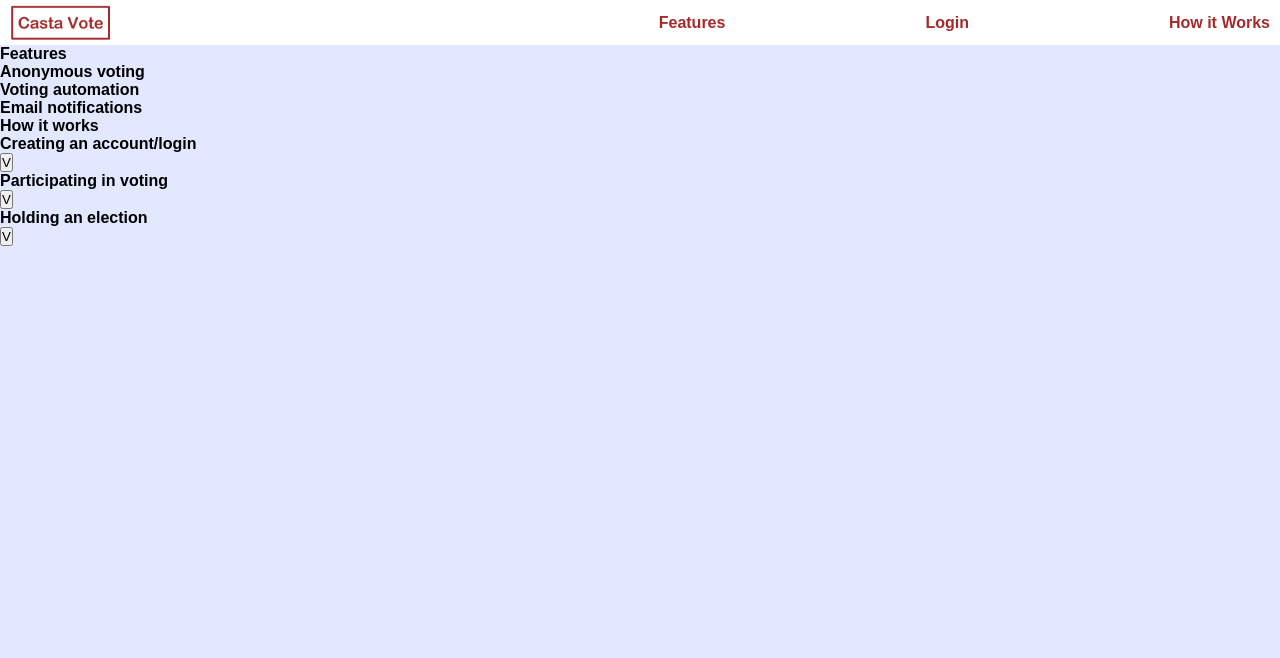
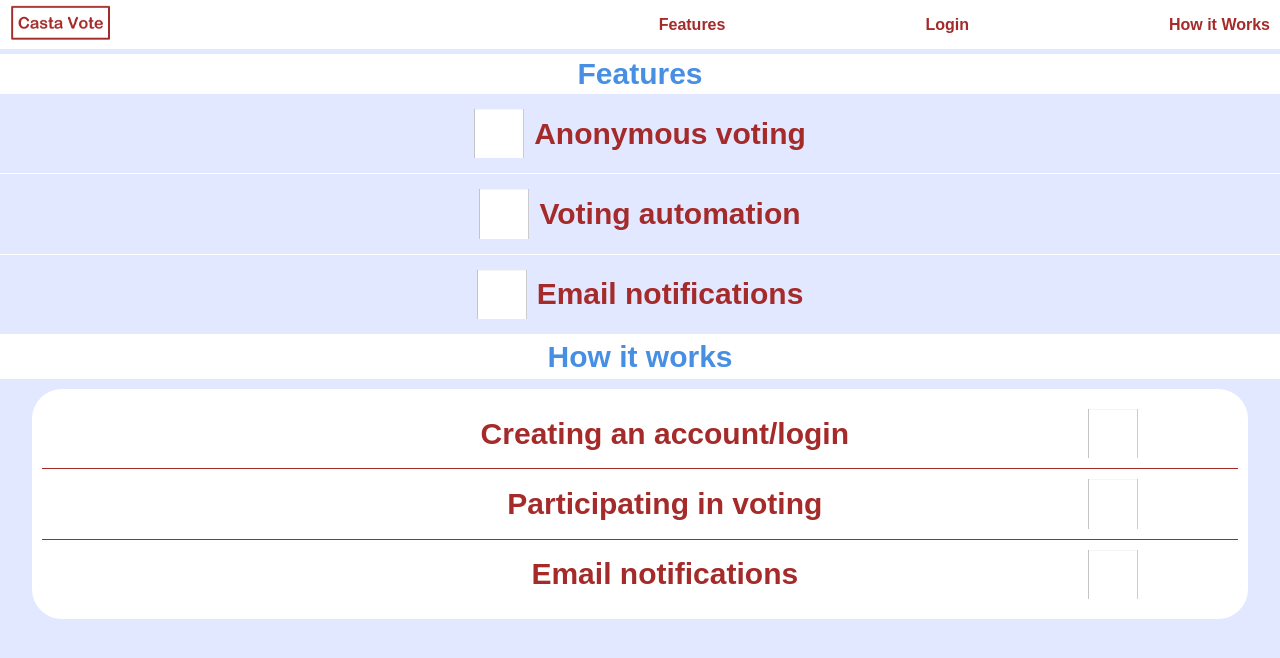
Before and after one commit to chris-wamae/kindledecision, a React (Create React App) app in the folder front-end/: page /features in a window 1280 px wide. Shown: the top 658 px of the page. Built offline with nearby package versions, Linux system fonts and the light colour scheme.

Commit message:
Updated Sign-up page

```diff
--- a/front-end/src/App.js
+++ b/front-end/src/App.js
@@ -1,6 +1,7 @@
 import './App.css';
 import Landingpage from './views/Landingpage';
 import Featurespage from './views/Featurespage';
+import Signup from './views/Signup';
 import { BrowserRouter as Router,Routes,Route } from "react-router-dom";
 
 function App() {
@@ -10,6 +11,7 @@ function App() {
       <Routes>
       <Route exact path="/" element={<Landingpage/>}></Route>
       <Route exact path="/features" element={<Featurespage/>}></Route>
+      <Route exact path="/sign-up" element={<Signup/>}></Route>
       </Routes>
      </Router>
    </>
--- /dev/null
+++ b/front-end/src/components/Authentication.js
@@ -0,0 +1,28 @@
+import "../styles/Authentication.css"
+
+function Authetication({authType, authTitle, passwordHeader, buttonText}) {
+    //authType = Sign up when true and Login when false
+    return (
+        <>
+            <div className="auth-page">
+            <section className="form-change">
+                <button className="form-change-active">Sign up</button>
+                <button className="form-change-inactive">Login</button>
+            </section>
+            <section>
+                <div className="auth-title">{authTitle}</div>
+                <form>
+                    <div>Your email address:</div>
+                    <input placeholder="email address" type="email"></input>
+                    <div>{passwordHeader}</div>
+                    <input type="password" placeholder="password"></input>
+                    <button>{buttonText}</button>
+                </form>
+            </section>
+            </div>
+        </>
+
+    )
+}
+
+export default Authetication;
--- a/front-end/src/components/Navbar.js
+++ b/front-end/src/components/Navbar.js
@@ -10,7 +10,7 @@ function Navbar({navItems}){
     return (
         <>
         <div class="nav-div">
-            <img src="Casta-vote-text.png" id="app-icon"></img>
+            <Link exact to="/"><img src="Casta-vote-text.png" id="app-icon"></img></Link>
             <div class="nav-links">
             {navItems.map(e => {
 
--- /dev/null
+++ b/front-end/src/styles/Authentication.css
@@ -0,0 +1,86 @@
+.auth-page
+{
+display:flex;
+flex-direction:column;
+justify-content:center;
+align-items:center;
+}
+
+.form-change
+{
+margin-top:20px;
+}
+
+.form-change-active
+{
+font-size:25px;
+width:200px;
+border:0px;
+border-bottom:5px solid var(--auburn);
+color:var(--auburn);
+margin-right:2px;
+margin-left:2px;
+font-weight:bold;
+padding:5px;
+}
+
+.form-change-inactive
+{
+font-size:25px;
+width:200px;
+border:0px;
+border-bottom:5px solid lightslategray;
+color:lightslategray;
+margin-right:2px;
+font-weight: bold;
+margin-left:2px;
+padding:5px;
+}
+
+.auth-title
+{
+text-align:center;
+font-size:30px;
+color:var(--chefchaouenBlue);
+margin-top:20px;
+margin-bottom:20px;
+}
+
+
+form
+{
+padding:50px;
+border:1px solid var(--chefchaouenBlue);
+border-radius:20px;
+text-align:center;
+}
+
+form div
+{
+font-size:20px;
+margin-top:40px;
+margin-bottom:40px;
+}
+
+input
+{
+text-align: center;
+height:40px;
+width:240px;
+border:0px;
+border-radius:10px;
+font-size:15px;
+}
+
+form button
+{
+display:block;
+margin:auto;
+margin-top:40px;
+color:white;
+background-color:var(--chefchaouenBlue);
+border:0px;
+font-size:25px;
+padding:5px 30px 5px 30px;
+border-radius:10px;
+}
--- a/front-end/src/styles/Featurespage.css
+++ b/front-end/src/styles/Featurespage.css
@@ -0,0 +1,34 @@
+.features-title
+{
+text-align:center;
+padding-top:3px;
+padding-bottom:3px;
+font-size:30px;
+color:var(--chefchaouenBlue);
+background-color:white;
+margin-top:5px;
+align-items:center;
+justify-content:center;
+}
+
+.single-feature
+{
+display:flex;
+align-items:center;
+justify-content:center;
+border-bottom:1px solid white;
+margin-top:15px;
+padding-bottom:15px;
+}
+
+.single-feature img
+{
+width:50px;
+margin-right:10px;
+}
+
+.single-feature div
+{
+font-size:30px;
+color:var(--auburn);
+}
--- a/front-end/src/styles/HowItWorkspage.css
+++ b/front-end/src/styles/HowItWorkspage.css
@@ -1,3 +1,75 @@
-.hide-text{
+#hide-text{
     display:none;
    }
+
+#hiw-text
+{
+
+}
+
+.how-it-works-title + div
+{
+ width:95%;
+ margin:auto;
+ margin-top:10px;
+ border:10px solid white;
+ border-radius:30px;
+}
+
+.how-it-works-title
+{
+font-size:30px;
+text-align: center;
+color:var(--chefchaouenBlue);
+background-color:white;
+padding-top:5px;
+padding-bottom:5px;
+}
+
+.single-hiw-element
+{
+display:flex;
+background-color:white;
+padding-left:100px;
+padding-right:100px;
+align-items:center;
+padding-top:10px;
+padding-bottom:10px;
+}
+
+.single-hiw-element > div
+{
+font-size:30px;
+color:var(--auburn);
+text-align:center;
+margin-left:30%;
+margin-right:20%;
+width:50%;
+}
+
+/* .single-hiw-element button
+{
+background-color:white;
+border:3px solid var(--auburn);
+color:var(--auburn);
+padding-left:8px;
+padding-right:8px;
+padding-top:2px;
+padding-bottom:2px;
+border-radius:50%;
+font-size:20px;
+font-weight:bold;
+margin-left:10px;
+
+} */
+
+.single-hiw-element img
+{
+width:50px;
+}
+
+#middle-hiw-element
+{
+    border-top:1px solid var(--auburn);
+    border-bottom:1px solid var(--auburn);
+}
--- a/front-end/src/views/Featurespage.js
+++ b/front-end/src/views/Featurespage.js
@@ -8,14 +8,26 @@ function Featurespage() {
         <>
             <Navbar navItems={navItems} />
             <section>
-                <div>Features</div>
+                <div className="features-title">Features</div>
                 <div>
-                    <div>Anonymous voting</div>
-                    <div>Voting automation</div>
-                    <div>Email notifications</div>
+                    <div className="single-feature">
+                        <img src="download.png"></img>
+                        <div>Anonymous voting</div>
+                    </div>
+                    <div className="single-feature">
+                        <img src="download.png"></img>
+                        <div>Voting automation</div>
+                    </div>
+                    <div className="single-feature">
+                        <img src="download.png"></img>
+                        <div>Email notifications</div>
+                    </div>
+
+
+
                 </div>
             </section>
-            <HowItWorks/>
+            <HowItWorks />
         </>)
 }
 
--- a/front-end/src/views/HowItWorkspage.js
+++ b/front-end/src/views/HowItWorkspage.js
@@ -2,20 +2,22 @@ import { useState } from "react";
 import "../styles/HowItWorkspage.css"
 function HowItWorkspage() {
 
-    const [hideText,setHideText] = useState(true);
+    const [hideText, setHideText] = useState(true);
+    const [hideTextTwo, setHideTextTwo] = useState(true);
+    const [hideTextThree, setHideTextThree] = useState(true);
 
     return (
         <>
             <section>
-                <div>How it works</div>
+                <div className="how-it-works-title">How it works</div>
                 <div>
                     <div>
-                        <div>
+                        <div className="single-hiw-element">
                             <div>Creating an account/login</div>
 
-                            <button onClick={() => setHideText(!hideText)}>V</button>
+                            <img src="download.png" onClick={() => setHideText(!hideText)}></img>
                         </div>
-                        <div class={hideText ? "hide-text" : ""}>
+                        <div id={hideText ? "hide-text" : ""} className="hiw-text">
                             The quick brown fox jumped over the lazy dog.
                             The quick brown fox jumped over the lazy dog.
                             The quick brown fox jumped over the lazy dog.
@@ -23,13 +25,26 @@ function HowItWorkspage() {
                         </div>
                     </div>
 
-                    <div>
+                    <div className="single-hiw-element" id="middle-hiw-element">
                         <div>Participating in voting</div>
-                        <button>V</button>
+                        <img src="download.png" onClick={() => setHideTextTwo(!hideTextTwo)}></img>
+                        <div id={hideTextTwo ? "hide-text" : ""} className="hiw-text">
+                            The quick brown fox jumped over the lazy dog.
+                            The quick brown fox jumped over the lazy dog.
+                            The quick brown fox jumped over the lazy dog.
+                            The quick brown fox jumped over the lazy dog.
+                        </div>
                     </div>
-                    <div>
-                        <div>Holding an election</div>
-                        <button>V</button>
+
+                    <div className="single-hiw-element">
+                        <div>Email notifications</div>
+                            <img src="download.png" onClick={() => setHideTextThree(!hideTextThree)}></img>
+                            <div id={hideTextThree ? "hide-text" : ""} className="hiw-text">
+                                The quick brown fox jumped over the lazy dog.
+                                The quick brown fox jumped over the lazy dog.
+                                The quick brown fox jumped over the lazy dog.
+                                The quick brown fox jumped over the lazy dog.
+                            </div>
                     </div>
                 </div>
             </section>
--- /dev/null
+++ b/front-end/src/views/Signup.js
@@ -0,0 +1,18 @@
+import Authetication from "../components/Authentication"
+import Navbar from "../components/Navbar"
+function Signup() {
+     const authTitle = "Create an account"
+     const authType = true
+     const passwordHeader = "Create a password:"
+     const buttonText = "Sign up"
+     const navItems = ["Features", "Login", "How it Works"]
+
+    return (
+    <>
+    <Navbar navItems={navItems}/>
+    <Authetication authTitle={authTitle} authType={authType} passwordHeader={passwordHeader} buttonText={buttonText}/>
+    </>
+    )
+}
+
+export default Signup;
```
Also changed, not shown: front-end/public/download.png (added), front-end/src/views/Login.js (added).
